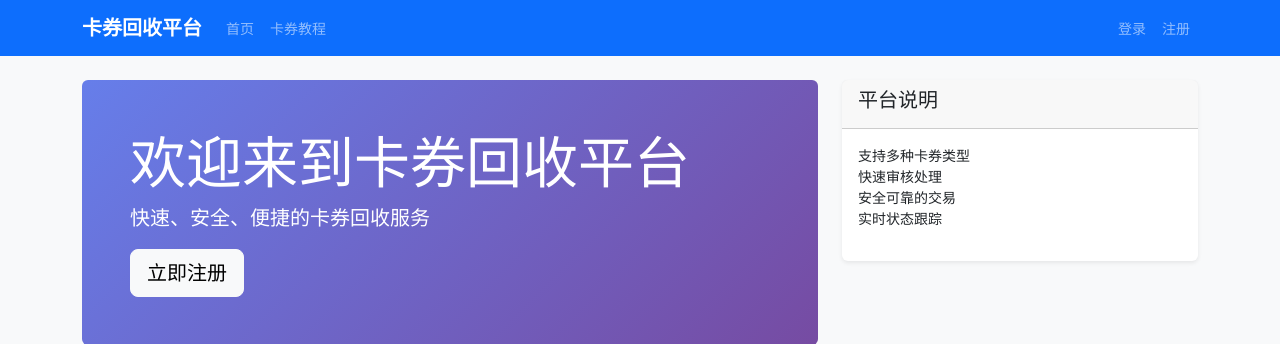
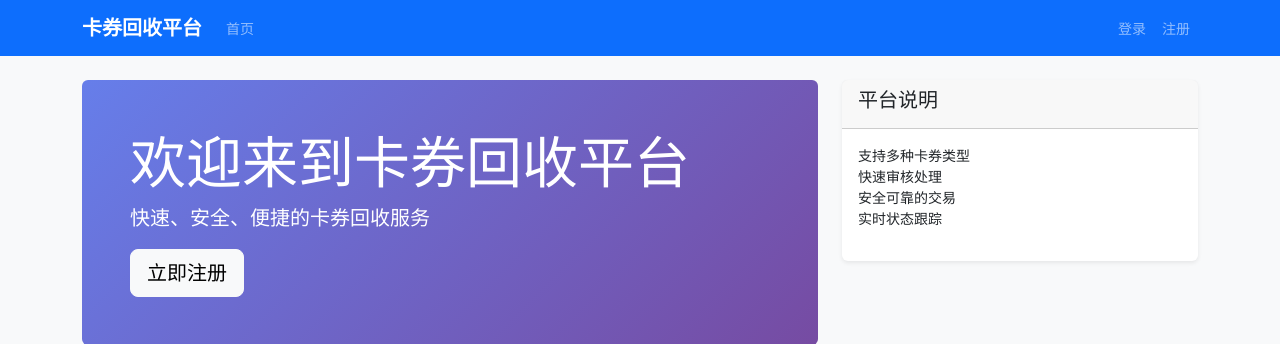
Before and after one commit to jhzhou002/card_recycle, a Django app: page / in a window 1280 px wide. Shown: the top 344 px of the page. Run offline with Django 4.2, Linux system fonts and the light colour scheme; parts of the project's set-up code (start-up, migrations or seed data) failed here and were passed over; some libraries are stand-ins or nearby versions.

Commit message:
优化导航菜单：调整显示逻辑和菜单顺序
- 卡券教程仅对已登录用户显示，提升用户体验
- 调整菜单顺序：瓶盖提交 > 提交卡券 > 提交记录 > 卡券教程 > 个人中心
- 优化导航结构，符合用户使用习惯和功能重要性

🤖 Generated with [Claude Code](https://claude.ai/code)

Co-Authored-By: Claude <noreply@anthropic.com>

```diff
--- a/templates/recycling/base.html
+++ b/templates/recycling/base.html
@@ -227,18 +227,18 @@
                     <li class="nav-item">
                         <a class="nav-link" href="{% url 'home' %}">首页</a>
                     </li>
+                    {% if user.is_authenticated and not user.is_staff %}
                     <li class="nav-item">
-                        <a class="nav-link" href="{% url 'tutorials' %}">卡券教程</a>
+                        <a class="nav-link" href="{% url 'submit_bottle_cap' %}">瓶盖提交</a>
                     </li>
-                    {% if user.is_authenticated and not user.is_staff %}
                     <li class="nav-item">
                         <a class="nav-link" href="{% url 'submit_card' %}">提交卡券</a>
                     </li>
                     <li class="nav-item">
-                        <a class="nav-link" href="{% url 'submit_bottle_cap' %}">瓶盖提交</a>
+                        <a class="nav-link" href="{% url 'my_submissions' %}">提交记录</a>
                     </li>
                     <li class="nav-item">
-                        <a class="nav-link" href="{% url 'my_submissions' %}">提交记录</a>
+                        <a class="nav-link" href="{% url 'tutorials' %}">卡券教程</a>
                     </li>
                     <li class="nav-item">
                         <a class="nav-link" href="{% url 'profile' %}">个人中心</a>
```
